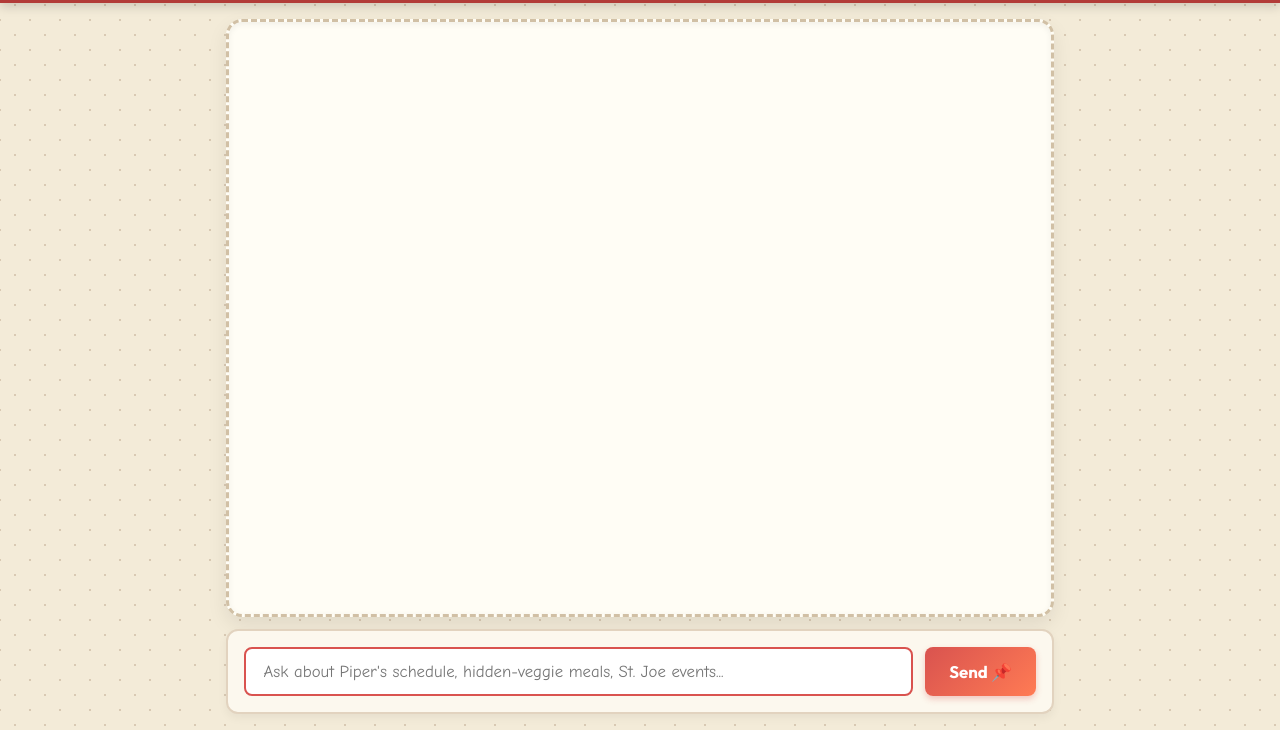
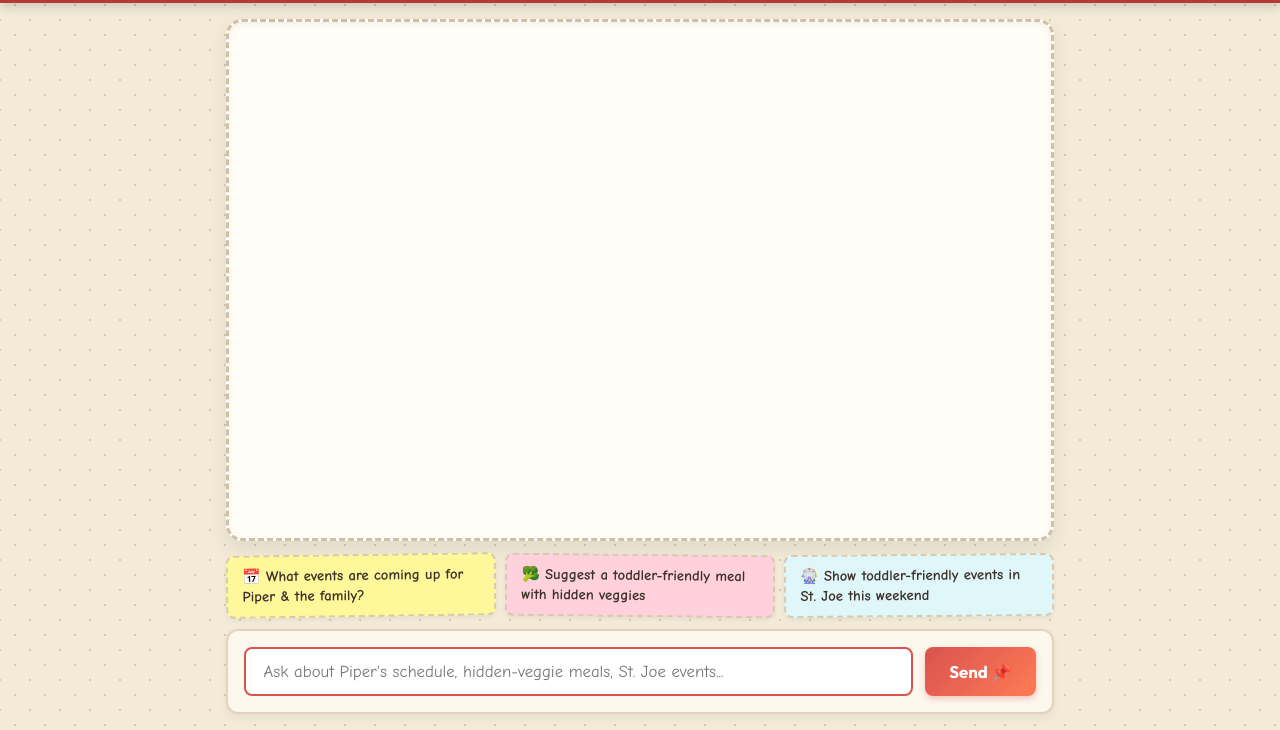
Before and after one commit to laurencjoyce-art/buildwithgemini-st-joe-family-organizer, a plain HTML site: page frontend/static/index.html in a window 1280 px wide. Shown: the part 70-800 px from the top of the page. Drawn offline with nearby package versions, Linux system fonts and the light colour scheme.

Commit message:
Add row of 3 clickable example prompts tailored to agent

```diff
--- a/frontend/static/index.html
+++ b/frontend/static/index.html
@@ -243,6 +243,40 @@
   .a2divider { border: none; border-top: 2px dashed #a1d6ce; margin: 0.6rem 0; width: 100%; }
   .a2img { max-width: 100%; border-radius: 10px; border: 4px solid #fff; box-shadow: 0 4px 10px rgba(0,0,0,0.12); display: block; }
   .material-symbols-outlined { font-family: 'Material Symbols Outlined'; font-size: 1.35rem; line-height: 1; vertical-align: middle; color: var(--accent); }
+  #example-prompts {
+    display: flex;
+    gap: 0.6rem;
+    margin-top: 0.8rem;
+    flex-wrap: wrap;
+  }
+
+  .prompt-chip {
+    flex: 1;
+    min-width: 200px;
+    padding: 0.65rem 0.9rem;
+    background: #fffdf5;
+    border: 2px dashed #d8caad;
+    border-radius: 8px;
+    font-family: 'Comic Neue', sans-serif;
+    font-size: 0.92rem;
+    font-weight: 700;
+    color: #3d312a;
+    cursor: pointer;
+    box-shadow: 0 2px 5px rgba(0,0,0,0.06);
+    transition: transform 0.15s ease, background-color 0.15s ease, border-color 0.15s ease;
+    text-align: left;
+    line-height: 1.3;
+  }
+
+  .prompt-chip:nth-child(1) { transform: rotate(-0.8deg); background: var(--postit-yellow); }
+  .prompt-chip:nth-child(2) { transform: rotate(0.6deg); background: var(--postit-pink); }
+  .prompt-chip:nth-child(3) { transform: rotate(-0.5deg); background: var(--postit-cyan); }
+
+  .prompt-chip:hover {
+    transform: translateY(-3px) scale(1.02);
+    box-shadow: 0 5px 12px rgba(0,0,0,0.12);
+    border-color: var(--accent);
+  }
 </style>
 </head>
 <body>
@@ -254,6 +288,11 @@
 
 <div id="main-container">
   <div id="board"></div>
+  <div id="example-prompts">
+    <button type="button" class="prompt-chip" onclick="sendExample('📅 What events are coming up for Piper & the family?')">📅 What events are coming up for Piper & the family?</button>
+    <button type="button" class="prompt-chip" onclick="sendExample('🥦 Suggest a toddler-friendly meal with hidden veggies')">🥦 Suggest a toddler-friendly meal with hidden veggies</button>
+    <button type="button" class="prompt-chip" onclick="sendExample('🎡 Show toddler-friendly events in St. Joe this weekend')">🎡 Show toddler-friendly events in St. Joe this weekend</button>
+  </div>
   <form id="form">
     <input id="input" placeholder="Ask about Piper's schedule, hidden-veggie meals, St. Joe events..." autocomplete="off" autofocus>
     <button>Send 📌</button>
@@ -264,6 +303,11 @@
 const board = document.getElementById("board");
 const form = document.getElementById("form");
 const input = document.getElementById("input");
+
+function sendExample(promptText) {
+  input.value = promptText;
+  form.dispatchEvent(new Event("submit", { cancelable: true }));
+}
 
 function el(tag, cls, text) { const e = document.createElement(tag); if (cls) e.className = cls; if (text != null) e.textContent = text; return e; }
 
```
